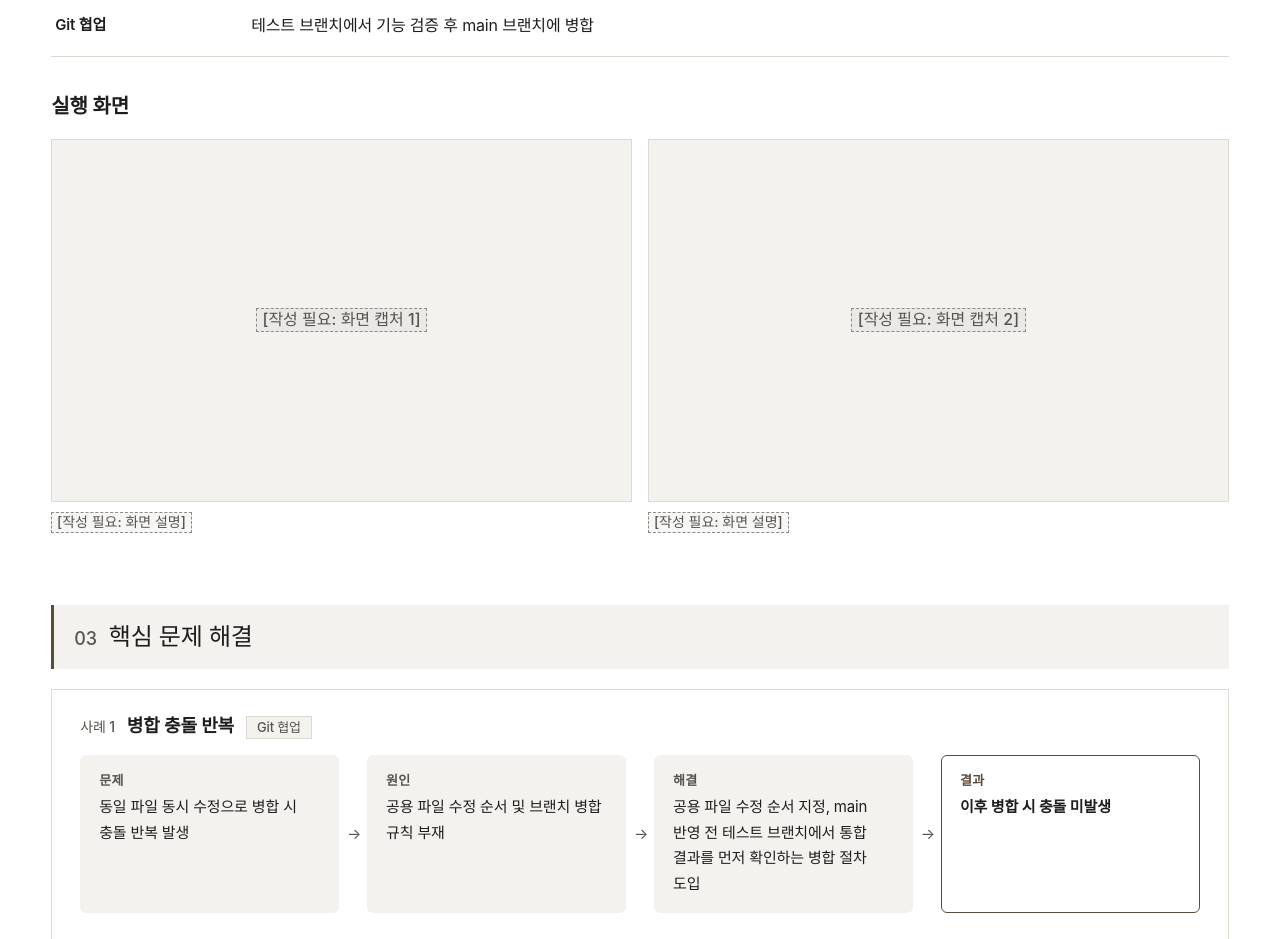
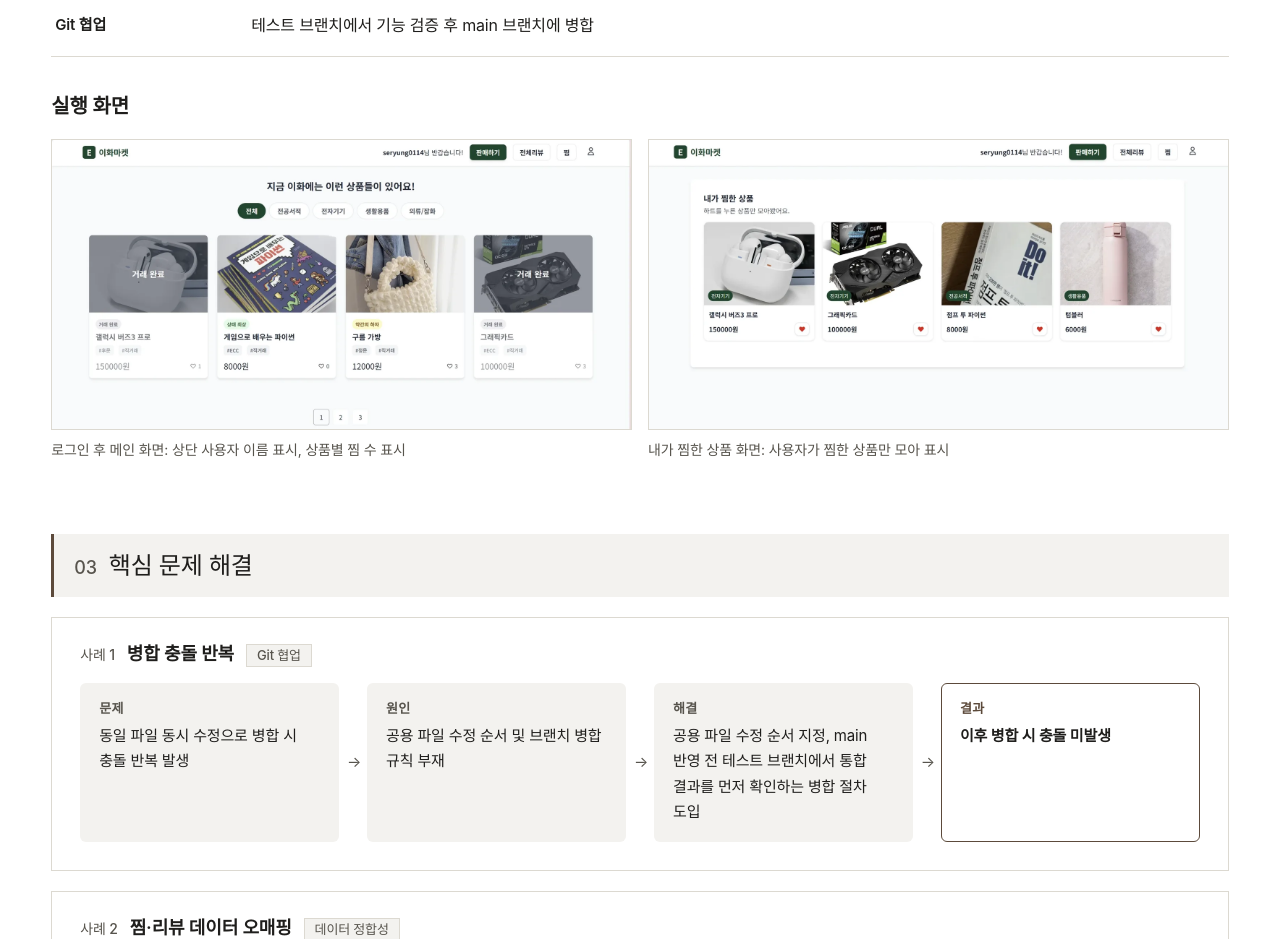
Before and after one commit to seryung0114/PortfolioWebsite, a plain HTML site: page projects/project-1.html in a window 1280 px wide. Shown: the part 1520-2459 px from the top of the page. Drawn offline with Linux system fonts and the light colour scheme; a web font is replaced by a local one.

Commit message:
프로젝트 1 실행 화면 캡처 2장 추가 (메인 화면, 찜 목록)
- 로그인 후 메인 화면, 내가 찜한 상품 화면을 2:1 비율로 맞춰 webp로 저장
- 실제 캡처는 잘리지 않게 원래 비율로 표시
- 이력서 PDF 다시 생성 (9쪽)

Co-Authored-By: Claude Opus 5.5 <noreply@anthropic.com>
Claude-Session: https://claude.ai/code/session_01CPMB5RBGDjcvr2gRGhn2Nj

```diff
--- a/css/style.css
+++ b/css/style.css
@@ -1058,9 +1058,10 @@ a {
   background: var(--card);
 }
 
+/* 실제 캡처는 잘리지 않게 원래 비율 그대로 (img 의 width·height 속성 기준) */
 .shot img {
   height: auto;
-  object-fit: cover;
+  aspect-ratio: auto;
 }
 
 .shot-slot {
@@ -1068,8 +1069,7 @@ a {
   place-items: center;
 }
 
-.shot-wide .shot-slot,
-.shot-wide img {
+.shot-wide .shot-slot {
   aspect-ratio: 16 / 7;
 }
 
--- a/projects/project-1.html
+++ b/projects/project-1.html
@@ -156,16 +156,15 @@
         </div>
         <div class="keep-together">
         <h3 class="sub-title">실행 화면</h3>
-        <!-- 화면 캡처를 받으면 각 figure 안의 div.shot-slot 을 아래처럼 img 로 교체:
-             <img src="../assets/images/project-1-화면이름.png" alt="화면이 보여주는 내용을 문장으로" width="1600" height="1000" loading="lazy"> -->
+        <!-- 화면 캡처: 가로 1600 x 세로 800 (2:1)로 맞춰 assets/images 에 저장 -->
         <div class="shots">
           <figure class="shot">
-            <div class="shot-slot"><span class="todo">[작성 필요: 화면 캡처 1]</span></div>
-            <figcaption><span class="todo">[작성 필요: 화면 설명]</span></figcaption>
+            <img src="../assets/images/project-1-main.webp" alt="로그인 후 메인 화면. 상단에 'seryung0114님 반갑습니다!' 문구가 보이고, 상품 카드마다 가격과 찜 수가 표시됨" width="1600" height="800" loading="lazy">
+            <figcaption>로그인 후 메인 화면: 상단 사용자 이름 표시, 상품별 찜 수 표시</figcaption>
           </figure>
           <figure class="shot">
-            <div class="shot-slot"><span class="todo">[작성 필요: 화면 캡처 2]</span></div>
-            <figcaption><span class="todo">[작성 필요: 화면 설명]</span></figcaption>
+            <img src="../assets/images/project-1-wishlist.webp" alt="내가 찜한 상품 화면. 찜한 상품 4개가 카테고리, 이름, 가격, 찜 버튼과 함께 표시됨" width="1600" height="800" loading="lazy">
+            <figcaption>내가 찜한 상품 화면: 사용자가 찜한 상품만 모아 표시</figcaption>
           </figure>
         </div>
         </div>
```
Also changed, not shown: assets/images/project-1-main.webp (added), assets/images/project-1-wishlist.webp (added), 1 other file.
